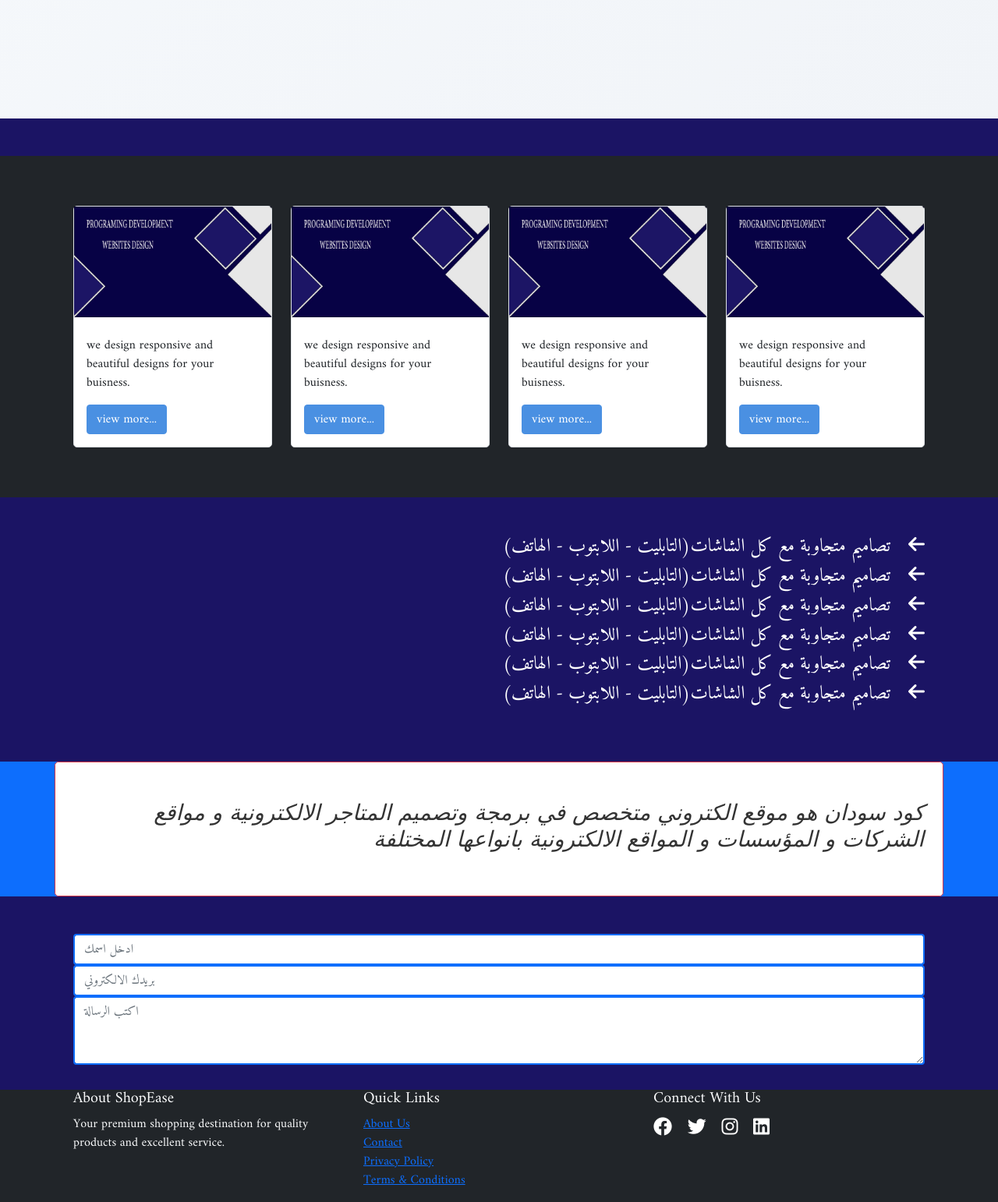
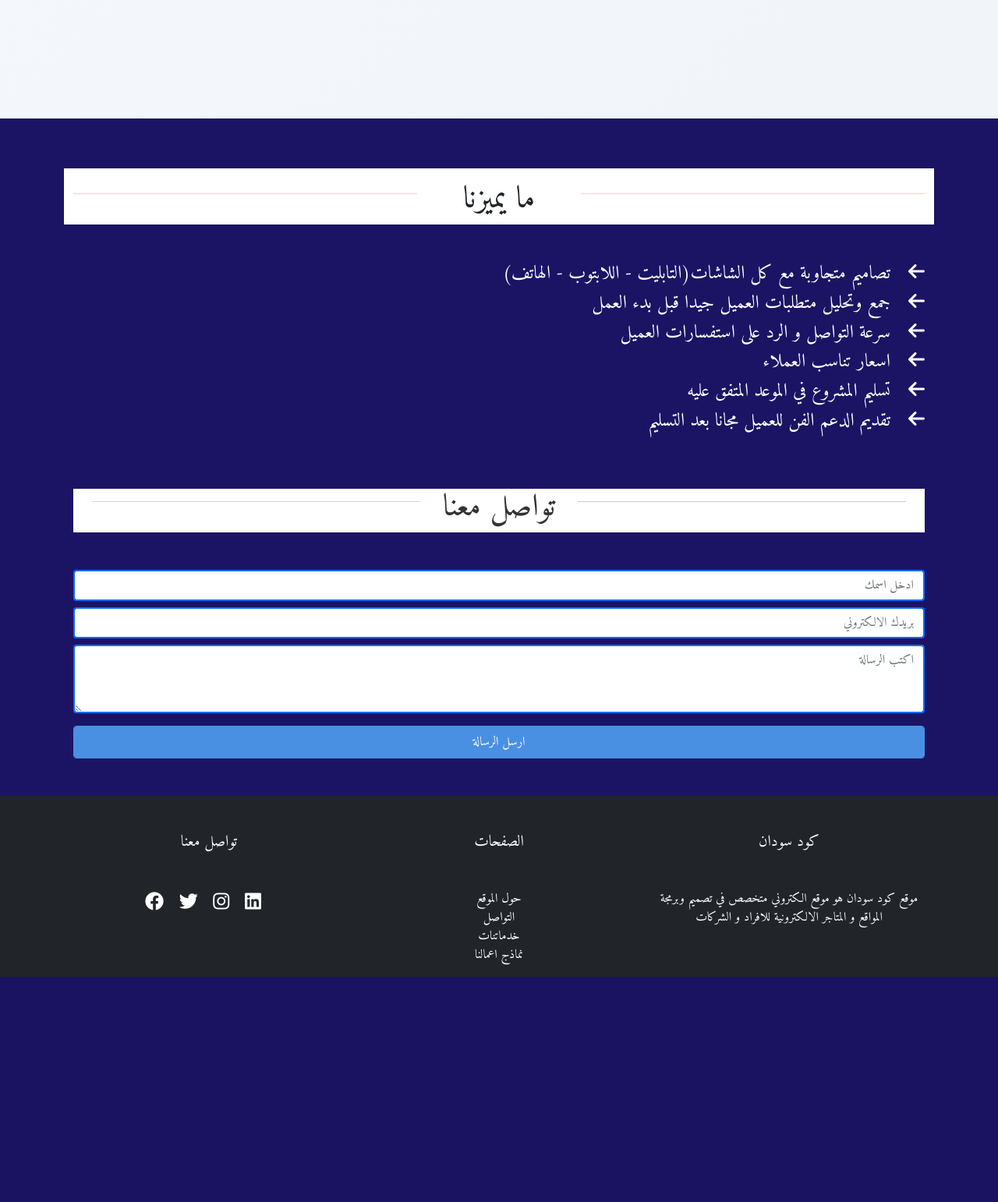
Before and after one commit to Mohamed-abdalla-mohamed/codesudan-repo, a PHP site: page /Paypal/Home/index.php in a window 1280 px wide. Shown: the part 4494-6036 px from the top of the page at 78% size. After the commit the page ends 5747 px from the top, so only its background shows below. Run offline with PHP 8.4, Linux system fonts and the light colour scheme; some libraries are stand-ins or nearby versions; some web fonts are replaced.

Commit message:
modeifie the Home/index.php file and add modifies multible sections

```diff
--- a/Home/index.php
+++ b/Home/index.php
@@ -2,9 +2,14 @@
 <html lang="en">
 
 <head>
+
+  <link href="../images/logo.png" rel="icon">
+  <link href="../images\logo.png" rel="apple-touch-icon">
   <meta charset="UTF-8">
   <meta name="viewport" content="width=device-width, initial-scale=1.0">
+
   <meta name="description" content="موقع كود سودان  هو موقع الكتروني متخصص في تصميم وبرمجة مواقع الانترنت  المتاجر الالكترونية للافراد و المؤسسات والشركات و المواقع الشخصية ">
+
   <meta name="keywords" content="كود سودان,تصميم,برمجة,تصميم موقع,برمجة المواقع,متاجر الكترونية,تصميم متجر الكتروني
 ,برمجة موقع الكتروني,مصمم مواقع,مبرمج مواقع,تصميم موقع شركة,تصميم موقع الكتروني">
   <title>الرئيسية-كود سودان</title>
@@ -19,16 +24,15 @@
   <link rel="preconnect" href="https://fonts.googleapis.com">
   <link rel="preconnect" href="https://fonts.gstatic.com" crossorigin>
   <link href="https://fonts.googleapis.com/css2?family=Amiri:ital,wght@0,400;0,700;1,400;1,700&family=El+Messiri:wght@400..700&family=Lateef:wght@200;300;400;500;600;700;800&family=Rakkas&family=Reem+Kufi:wght@400..700&display=swap" rel="stylesheet">
+
   <style>
-*{
+    * {
       font-family: "Amiri", serif;
       font-weight: 400;
       font-style: normal;
     }
   </style>
 
-<link href="../images/logo.png" rel="icon">
-    <link href="../images/logo.png" rel="apple-touch-icon">
   <!-- <style>
     *{
       direction: rtl;
@@ -39,11 +43,11 @@
 
 <body class="" style="background-color: #1B1464;">
 
-  <a href="https://wa.me/qr/+249926611304" class="con d-flex align-items-center justify-content-center active">
+  <a href="https://wa.me/+249926611304" class="con d-flex align-items-center justify-content-center active">
     <i class="fa fa-whatsapp"></i></a>
   <!-- <a href="tel:+249961047266" class="con1 d-flex align-items-center justify-content-center active">
         <i class="fa fa-instagram"></i></a> -->
-  <a href="" class="con1 d-flex align-items-center justify-content-center active">
+  <a href="https://wa.me/+249926611304" class="con1 d-flex align-items-center justify-content-center active">
     <img class="img-thumbnail rounded-circle" src="../images/fangIcons/whatsapp.png" width="50" height="50" alt="">
   </a>
   <a href="" class="con d-flex align-items-center justify-content-center active">
@@ -216,7 +220,9 @@
           <div class="col text-center">
             <hr class="">
           </div>
-          <div class="col col-4 col-md-2 text-center"><h1 class="text-dark">من نحن</h1></div>
+          <div class="col col-4 col-md-2 text-center">
+            <h1 class="text-dark">من نحن</h1>
+          </div>
           <div class="col text-center">
             <hr>
           </div>
@@ -226,7 +232,7 @@
         <div class="col col-12 col-md-6 mt-3 mb-3" data-aos="fade-right" data-aos-delay="200">
           <!-- <h1 class="display-4 fw-bold">Welcome to ShopEase</h1> -->
           <p class=" h1" style="direction: rtl; text-align: center;">
-        كود سودان هو موقع  متخصص في تصميم وبرمجة مواقع الويب و المتاجر الالكترونية و مواقع الشركات و المؤسسات و مواقع الخدمات وغيرها من المواقع الالترونية بانواعها المختلفة
+            كود سودان هو موقع متخصص في تصميم وبرمجة مواقع الويب و المتاجر الالكترونية و مواقع الشركات و المؤسسات و مواقع الخدمات وغيرها من المواقع الالترونية بانواعها المختلفة
 
           </p>
           <!-- <a href="#featured-products" class="btn btn-primary btn-lg">Shop Now</a> -->
@@ -244,7 +250,9 @@
         <div class="col text-center">
           <hr class="text-danger">
         </div>
-          <div class="col col-4 col-md-2 text-center mt-2 mb-2"><h1 class="text-dark">مجال عملنا</h1></div>
+        <div class="col col-4 col-md-2 text-center mt-2 mb-2">
+          <h1 class="text-dark">مجال عملنا</h1>
+        </div>
         <div class="col text-center">
           <hr>
         </div>
@@ -322,7 +330,9 @@
           <div class="col text-center">
             <hr class="text-danger">
           </div>
-          <div class="col col-2 text-center"><h1>خبراتنا</h1></div>
+          <div class="col col-2 text-center">
+            <h1>خبراتنا</h1>
+          </div>
           <div class="col text-center">
             <hr>
           </div>
@@ -452,6 +462,7 @@
     </div>
   </section>
   <section class="hero-section mt-5 mb-5" data-aos="fade-up">
+
     <div class="container">
       <div class="row align-items-center ">
         <div class="col-md-6 mt-3 mb-3" data-aos="fade-left" data-aos-delay="400">
@@ -499,7 +510,7 @@
       </div>
     </div>
   </section> -->
-  <section class="mt-5 mb-5 pt-5 pb-5 bg-dark">
+  <!-- <section class="mt-5 mb-5 pt-5 pb-5 bg-dark">
     <div class="container">
       <div class="row">
         <div class="col col-12 col-sm-3 rounded rounded-5 mt-3 mb-3" data-aos="fade-left" data-aos-delay="150">
@@ -564,38 +575,58 @@
         </div>
       </div>
     </div>
-  </section>
+  </section> -->
   <section>
 
     <div class="container text-white">
       <div class="row">
+        <div class="container  bg-white mt-3 mb-5">
+          <div class="row mt-3">
+            <div class="col text-center">
+              <hr class="text-danger">
+            </div>
+            <div class="col col-2 text-center text-dark">
+              <h1>ما يميزنا</h1>
+            </div>
+            <div class="col text-center ">
+              <hr class="text-danger">
+            </div>
+          </div>
+        </div>
         <ul
           class=" justify-content-center  "
           style="direction: rtl; list-style:none;">
 
 
           <li class="nav-item h4">
-         <span class="ms-3"><i class="fa fa-arrow-left " aria-hidden="true"> </i></span> <span class="text-white " >تصاميم متجاوبة مع كل الشاشات(التابليت - اللابتوب - الهاتف)</span>
+            <span class="ms-3"><i class="fa fa-arrow-left " aria-hidden="true">
+               </i></span> <span class="text-white ">تصاميم متجاوبة مع كل الشاشات(التابليت - اللابتوب - الهاتف)</span>
           </li>
 
           <li class="nav-item h4">
-         <span class="ms-3"><i class="fa fa-arrow-left " aria-hidden="true"> </i></span> <span class="text-white " >تصاميم متجاوبة مع كل الشاشات(التابليت - اللابتوب - الهاتف)</span>
+            <span class="ms-3"><i class="fa fa-arrow-left " aria-hidden="true">
+
+            </i></span> <span class="text-white "> جمع وتحليل متطلبات العميل جيدا قبل بدء العمل </span>
           </li>
 
           <li class="nav-item h4">
-         <span class="ms-3"><i class="fa fa-arrow-left " aria-hidden="true"> </i></span> <span class="text-white " >تصاميم متجاوبة مع كل الشاشات(التابليت - اللابتوب - الهاتف)</span>
+            <span class="ms-3"><i class="fa fa-arrow-left " aria-hidden="true">
+               </i></span> <span class="text-white"> سرعة التواصل و الرد على استفسارات العميل</span>
           </li>
 
           <li class="nav-item h4">
-         <span class="ms-3"><i class="fa fa-arrow-left " aria-hidden="true"> </i></span> <span class="text-white " >تصاميم متجاوبة مع كل الشاشات(التابليت - اللابتوب - الهاتف)</span>
+            <span class="ms-3"><i class="fa fa-arrow-left " aria-hidden="true">
+               </i></span> <span class="text-white "> اسعار تناسب العملاء </span>
           </li>
 
           <li class="nav-item h4">
-         <span class="ms-3"><i class="fa fa-arrow-left " aria-hidden="true"> </i></span> <span class="text-white " >تصاميم متجاوبة مع كل الشاشات(التابليت - اللابتوب - الهاتف)</span>
+            <span class="ms-3"><i class="fa fa-arrow-left " aria-hidden="true">
+               </i></span> <span class="text-white ">تسليم المشروع في الموعد المتفق عليه</span>
           </li>
 
           <li class="nav-item h4">
-         <span class="ms-3"><i class="fa fa-arrow-left " aria-hidden="true"> </i></span> <span class="text-white " >تصاميم متجاوبة مع كل الشاشات(التابليت - اللابتوب - الهاتف)</span>
+            <span class="ms-3"><i class="fa fa-arrow-left " aria-hidden="true">
+               </i></span> <span class="text-white "> تقديم الدعم الفن للعميل مجانا بعد التسليم </span>
           </li>
 
 
@@ -604,7 +635,7 @@
       </div>
     </div>
   </section>
-  <section class="bg-primary">
+  <!-- <section class="bg-primary">
     <div class="container bg-white rounded-3 bg-primary mt-5 mb-5 pt-5 pb-5 border border-1 border-danger" style="text-align:center;   direction: rtl; font-family:'Lucida Sans', 'Lucida Sans Regular', 'Lucida Grande', 'Lucida Sans Unicode', Geneva, Verdana, sans-serif ; font-style: italic;">
       <div class="row ">
         <div class="col ">
@@ -615,25 +646,44 @@
         </div>
       </div>
     </div>
-  </section>
+  </section> -->
 
   <section>
     <!--this is to add new comment-->
-    <div class="container  mt-5 mb-3">
-      <form method="post" action="addArticle3.php" data-aos="fade-left" data-aos-delay="200">
+
+    <div class="container  mt-5 mb-5">
+      <div class="container  bg-white mt-2 mb-5">
+        <div class="row ">
+          <div class="col text-center">
+            <hr class="text-danger">
+          </div>
+          <div class="col col-2 text-center">
+            <h1>تواصل معنا</h1>
+          </div>
+          <div class="col text-center">
+            <hr>
+          </div>
+        </div>
+      </div>
+      <form style="direction:rtl;" method="post" action="addArticle3.php" data-aos="fade-left" data-aos-delay="200">
         <input class="form-control" type="hidden" name="fileName" value="articles2.js">
         <input class="form-control" type="hidden" name="language" vlaue="php">
         <input class="form-control" type="hidden" name="lesson" value="lesson1">
 
-        <input class="form-control border border-2 border-primary" type="text" name="userName"
+        <input class="form-control border border-2 border-primary mt-2" type="text" name="userName"
           id="Name" placeholder="ادخل اسمك">
-        <input class="form-control border border-2 border-primary" type="email" name="userEmail"
+        <input class="form-control border border-2 border-primary mt-2" type="email" name="userEmail"
           id="Email" placeholder="بريدك الالكتروني">
-        <div class="form-group">
+        <div class="form-group mt-2">
           <textarea class="form-control border border-2 border-primary" name="userComment"
             id="Comment" rows="3" placeholder="اكتب الرسالة"></textarea>
           <textarea class="form-control" id="json" name="json" rows="3" hidden></textarea>
         </div>
+        <button
+          type="submit"
+          class=" form-control btn btn-primary mt-3 pt-2 pb-2">
+          ارسل الرسالة
+        </button>
 
       </form>
     </div>
@@ -642,29 +692,31 @@
   <!-- Footer -->
   <footer class="bg-dark text-light">
     <div class="container">
-      <div class="row">
+      <div class="row pt-5">
          <div class="col-md-4">
-          <h5>About ShopEase</h5>
-          <p>Your premium shopping destination for quality products and excellent service.</p>
-        </div>
-        <div class="col-md-4">
-          <h5>Quick Links</h5>
-          <ul class="list-unstyled">
-            <li><a href="about.php">About Us</a></li>
-            <li><a href="contact.php">Contact</a></li>
-            <li><a href="privacy.php">Privacy Policy</a></li>
-            <li><a href="terms.php">Terms & Conditions</a></li>
-          </ul>
-        </div>
-        <div class="col-md-4">
-          <h5>Connect With Us</h5>
-          <div class="social-links">
+          <h5 class="text-center">تواصل معنا</h5>
+          <div class="social-links text-center mt-5">
             <a href="#"><i class="fab fa-facebook"></i></a>
             <a href="#"><i class="fab fa-twitter"></i></a>
             <a href="#"><i class="fab fa-instagram"></i></a>
             <a href="#"><i class="fab fa-linkedin"></i></a>
           </div>
         </div>
+
+        <div class="col-md-4">
+          <h5 class="text-center">الصفحات</h5>
+          <ul class="list-unstyled text-center mt-5">
+            <li><a class="text-white" href="about.php" style="text-decoration:none;">حول الموقع</a></li>
+            <li><a class="text-white" href="contact.php" style="text-decoration:none;">التواصل</a></li>
+            <li><a class="text-white" href="privacy.php" style="text-decoration:none;">خدماتنات</a></li>
+            <li><a class="text-white" href="terms.php" style="text-decoration:none;">نماذج اعمالنا</a></li>
+          </ul>
+        </div>
+         <div class="col-md-4">
+          <h5 class="text-center">كود سودان</h5>
+          <p class="text-center mt-5">موقع كود سودان هو موقع الكتروني متخصص في تصميم وبرمجة المواقع و المتاجر الالكترونية للافراد و الشركات</p>
+        </div>
+
       </div>
     </div>
   </footer>
--- /dev/null
+++ b/sitemap.txt
@@ -0,0 +1 @@
+google-site-verification=GX3fcOe6td6gWlJ7R4kiCsxnFyn0nw2Teuy61-urg_Q
```
Also changed, not shown: Home/icon.php (added, +21 -0 lines), composer.json (added, +17 -0 lines), 2 other files. Lines whose indentation alone changed are shown as unchanged.
